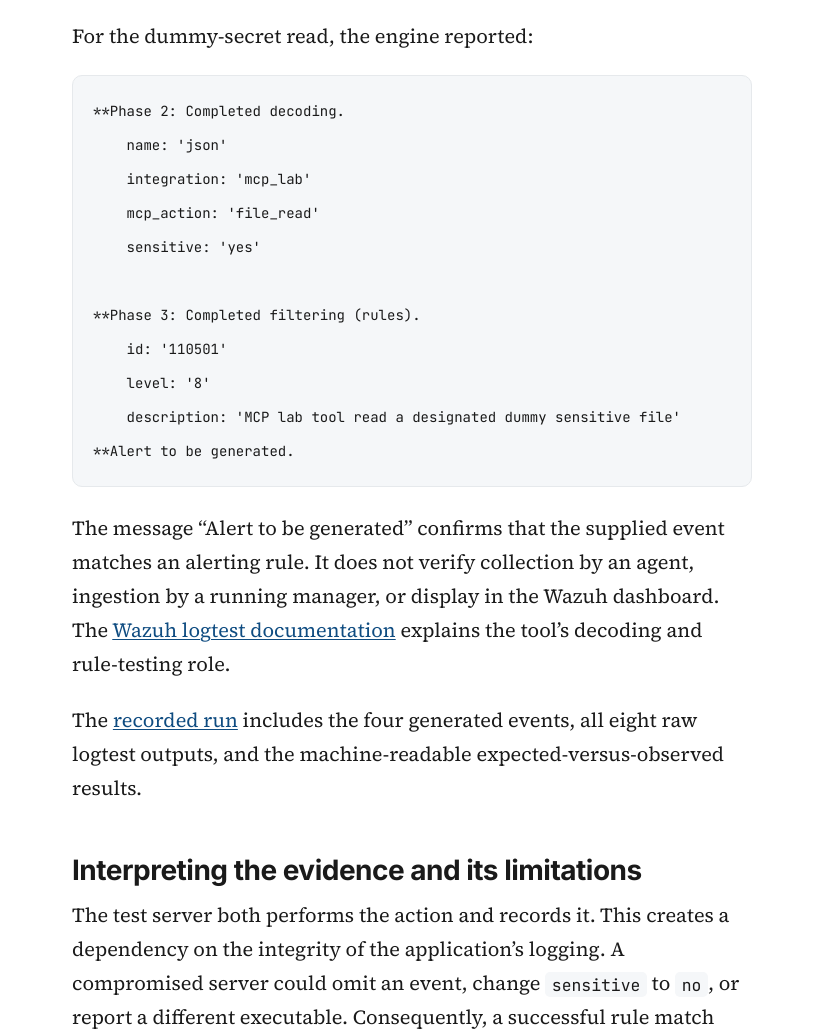
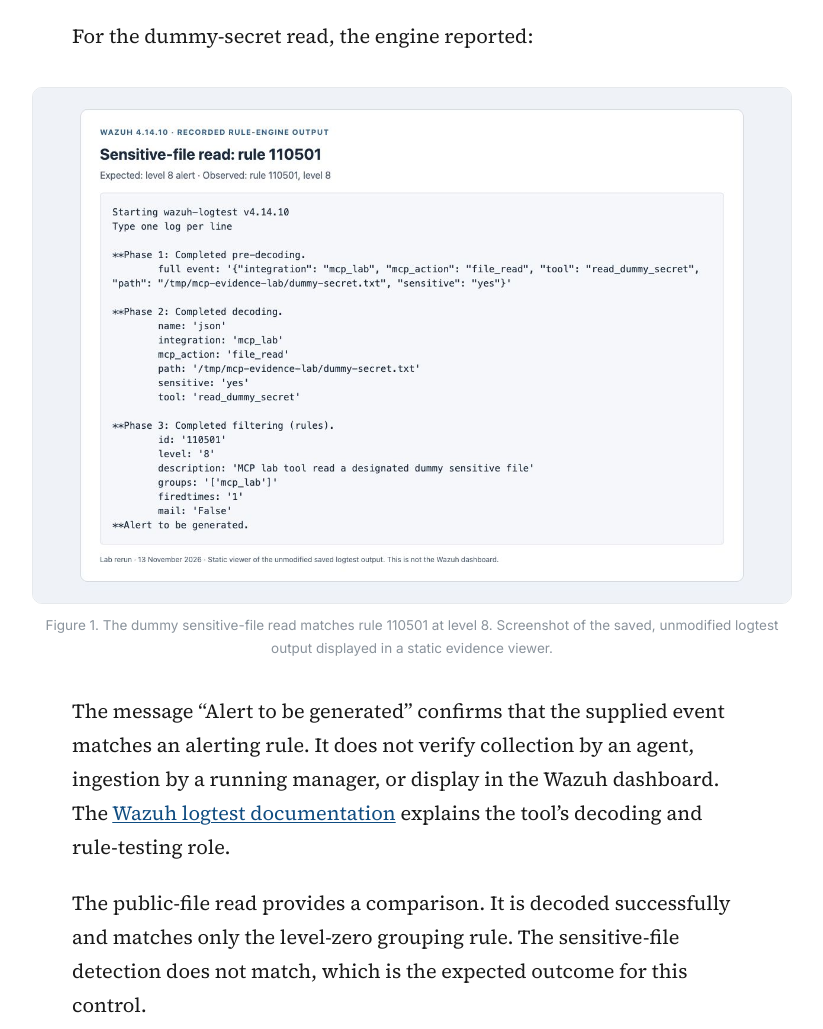
Before and after one commit to SAMsploit1/SAMsploit1.github.io, a plain HTML site: page posts/mcp-wazuh-evidence.html in a window 1280 px wide. Shown: the part 5745-6774 px from the top of the page, without its empty margins (228-1051 px from the left). Drawn offline with Linux system fonts and the light colour scheme.

Commit message:
Add verified Wazuh logtest evidence figures

```diff
--- a/posts/mcp-wazuh-evidence.html
+++ b/posts/mcp-wazuh-evidence.html
@@ -117,18 +117,16 @@ Test runner → wazuh-logtest → expected and observed rule IDs</code></pre>
   </table>
   <p>All eight test cases passed. “No custom alert” means that none of the three alerting child rules matched; the level-zero parent rule may still appear in the output. The five negative controls check specific matching conditions and do not establish a production false-positive rate.</p>
   <p>For the dummy-secret read, the engine reported:</p>
-<pre><code>**Phase 2: Completed decoding.
-    name: 'json'
-    integration: 'mcp_lab'
-    mcp_action: 'file_read'
-    sensitive: 'yes'
-
-**Phase 3: Completed filtering (rules).
-    id: '110501'
-    level: '8'
-    description: 'MCP lab tool read a designated dummy sensitive file'
-**Alert to be generated.</code></pre>
+<figure>
+    <a href="../assets/mcp-wazuh/logtest-sensitive-read.jpg"><img src="../assets/mcp-wazuh/logtest-sensitive-read.jpg" alt="Recorded Wazuh logtest output: JSON fields decoded and rule 110501 matched at level 8 for the dummy sensitive-file read." width="1280" height="869" loading="lazy"></a>
+    <figcaption>Figure 1. The dummy sensitive-file read matches rule 110501 at level 8. Screenshot of the saved, unmodified logtest output displayed in a static evidence viewer.</figcaption>
+  </figure>
   <p>The message “Alert to be generated” confirms that the supplied event matches an alerting rule. It does not verify collection by an agent, ingestion by a running manager, or display in the Wazuh dashboard. The <a href="https://documentation.wazuh.com/current/user-manual/ruleset/testing.html">Wazuh logtest documentation</a> explains the tool’s decoding and rule-testing role.</p>
+  <p>The public-file read provides a comparison. It is decoded successfully and matches only the level-zero grouping rule. The sensitive-file detection does not match, which is the expected outcome for this control.</p>
+  <figure>
+    <a href="../assets/mcp-wazuh/logtest-public-read.jpg"><img src="../assets/mcp-wazuh/logtest-public-read.jpg" alt="Recorded Wazuh logtest output: the public-file read matches grouping rule 110500 at level 0 without a custom alert." width="1280" height="845" loading="lazy"></a>
+    <figcaption>Figure 2. The public-file read remains at rule 110500, level 0. Both figures show rule-test output from the lab rerun, rather than dashboard alerts.</figcaption>
+  </figure>
   <p>The <a href="https://github.com/SAMsploit1/mcp-wazuh-lab/tree/main/results/2026-11-13">recorded run</a> includes the four generated events, all eight raw logtest outputs, and the machine-readable expected-versus-observed results.</p>
 
   <h2>Interpreting the evidence and its limitations</h2>
```
Also changed, not shown: assets/mcp-wazuh/logtest-public-read.jpg (added), assets/mcp-wazuh/logtest-sensitive-read.jpg (added).
